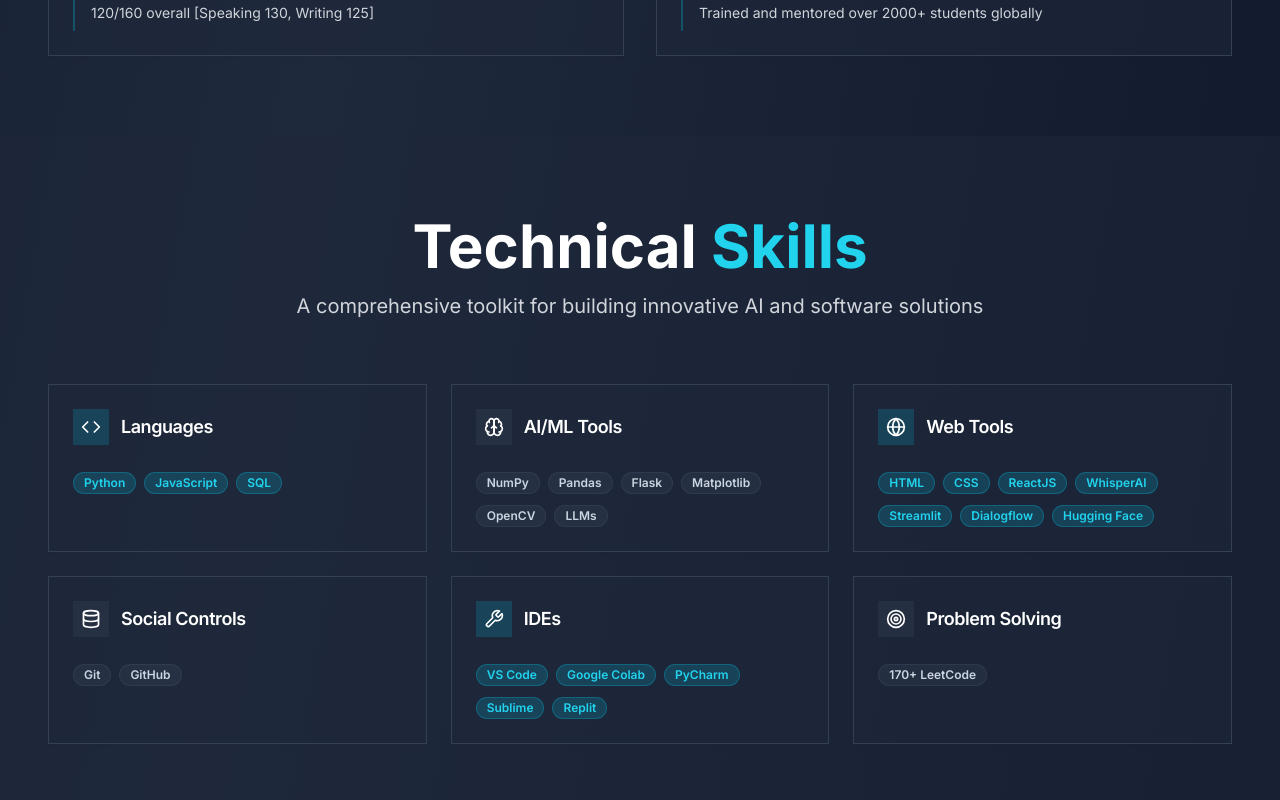
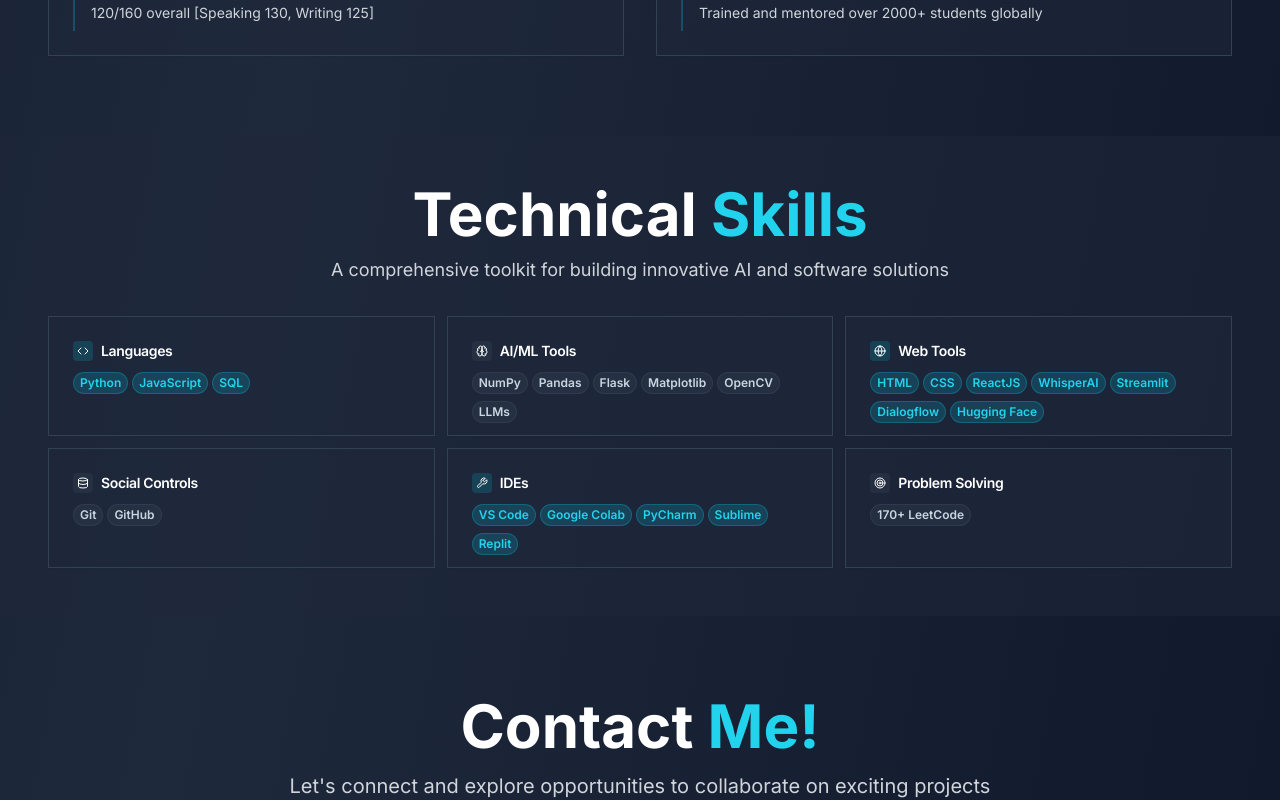
Before and after one commit to iaiu2142/Portfolio-Webiste, a Next.js app: page / in a window 1280 px wide. Shown: the part 5260-6060 px from the top of the page. Built offline with nearby package versions, Linux system fonts and the light colour scheme.

Commit message:
refactor: optimize Skills section for compact spacing
Reduce vertical and horizontal spacing for better space efficiency.

Co-authored-by: Ilsa Afzaal <81191657+iaiu2142@users.noreply.github.com>

```diff
--- a/components/Skills.tsx
+++ b/components/Skills.tsx
@@ -58,24 +58,24 @@ export default function Skills() {
   }
 
   return (
-    <section className="py-20 px-4 bg-slate-800/50">
+    <section className="py-12 px-4 bg-slate-800/50">
       <div className="container mx-auto">
         <motion.div
           initial={{ opacity: 0, y: 50 }}
           whileInView={{ opacity: 1, y: 0 }}
           transition={{ duration: 0.8 }}
           viewport={{ once: true }}
-          className="text-center mb-16"
+          className="text-center mb-8"
         >
-          <motion.h2 className="text-3xl sm:text-4xl md:text-5xl lg:text-6xl font-bold text-white mb-4">
+          <motion.h2 className="text-3xl sm:text-4xl md:text-5xl lg:text-6xl font-bold text-white mb-3">
             Technical <span className="text-cyan-400">Skills</span>
           </motion.h2>
-          <p className="text-gray-300 text-lg sm:text-xl max-w-3xl mx-auto">
+          <p className="text-gray-300 text-base sm:text-lg max-w-3xl mx-auto">
             A comprehensive toolkit for building innovative AI and software solutions
           </p>
         </motion.div>
 
-        <div className="grid sm:grid-cols-2 lg:grid-cols-3 gap-4 sm:gap-6">
+        <div className="grid sm:grid-cols-2 lg:grid-cols-3 gap-2 sm:gap-3">
           {skillCategories.map((category, index) => {
             const IconComponent = category.icon
             return (
@@ -87,16 +87,16 @@ export default function Skills() {
                 viewport={{ once: true }}
               >
                 <Card className="bg-slate-800/50 border-slate-700 hover:border-cyan-500/50 transition-colors h-full">
-                  <CardHeader>
-                    <CardTitle className="flex items-center gap-3 text-lg text-white">
-                      <div className={`p-2 rounded-lg ${getColorClasses(category.color).split(" ")[0]}`}>
-                        <IconComponent className="h-5 w-5" />
+                  <CardHeader className="pb-2">
+                    <CardTitle className="flex items-center gap-2 text-sm font-semibold text-white">
+                      <div className={`p-1 rounded ${getColorClasses(category.color).split(" ")[0]}`}>
+                        <IconComponent className="h-3 w-3" />
                       </div>
                       {category.title}
                     </CardTitle>
                   </CardHeader>
-                  <CardContent>
-                    <div className="flex flex-wrap gap-2">
+                  <CardContent className="pt-0 pb-3">
+                    <div className="flex flex-wrap gap-1">
                       {category.skills.map((skill, skillIndex) => (
                         <motion.div
                           key={skillIndex}
@@ -107,7 +107,7 @@ export default function Skills() {
                         >
                           <Badge
                             variant="secondary"
-                            className={`${getColorClasses(category.color)} hover:scale-105 transition-transform cursor-default`}
+                            className={`${getColorClasses(category.color)} hover:scale-105 transition-transform cursor-default text-xs px-1.5 py-0.5`}
                           >
                             {skill}
                           </Badge>
```
